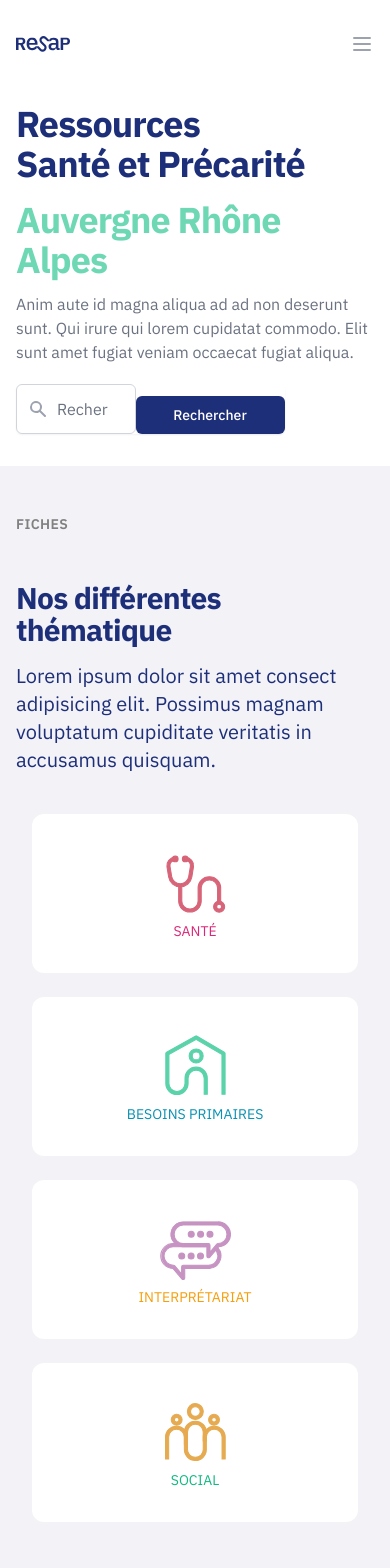
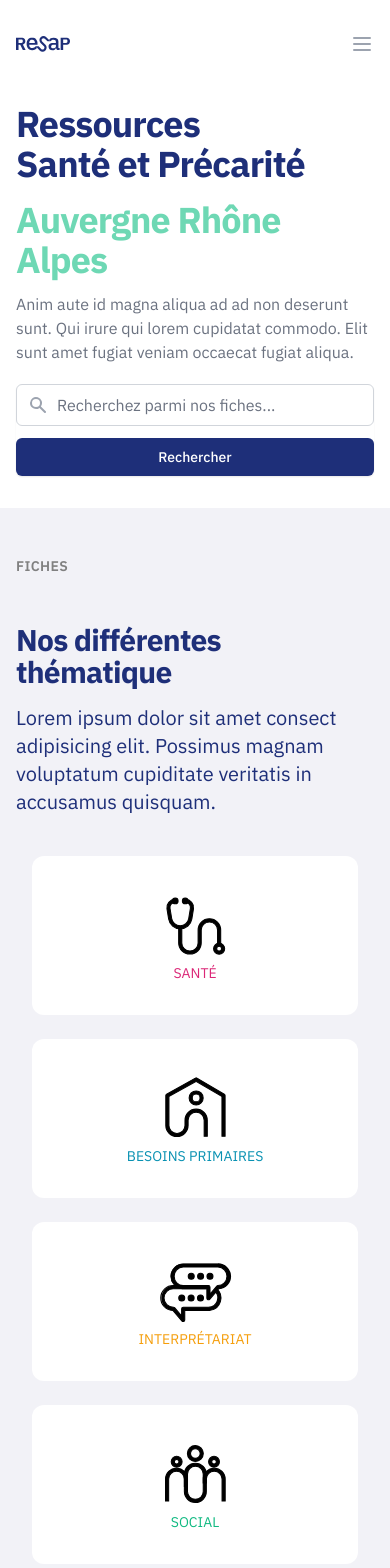
Before and after one commit to mathieutu/resap, a Next.js app: page / in a window 390 px wide. Shown: the top 1568 px of the page. Built offline with nearby package versions, Linux system fonts and the light colour scheme; what @tailwindcss/typography would draw is missing.

Commit message:
Responsive

```diff
--- a/src/components/Home/FeatureSection.tsx
+++ b/src/components/Home/FeatureSection.tsx
@@ -54,9 +54,9 @@ export const FeatureSection = ({ className }: Props) => (
                 {/*    className="absolute flex items-center justify-center h-12 w-12 rounded-md bg-indigo-500 text-white">*/}
                 {/*    <feature.icon className="h-6 w-6" aria-hidden="true"/>*/}
                 {/* </div>*/}
-                <p className="ml-16 text-lg leading-6 font-medium text-gray-900">{feature.name}</p>
+                <p className="lg:ml-16 text-lg leading-6 font-medium text-gray-900">{feature.name}</p>
               </dt>
-              <dd className="mt-2 ml-16 text-base text-gray-500">{feature.description}</dd>
+              <dd className="mt-2 lg:ml-16 text-base text-gray-500">{feature.description}</dd>
             </div>
           ))}
         </dl>
--- a/src/components/Home/ThemeSection.tsx
+++ b/src/components/Home/ThemeSection.tsx
@@ -24,7 +24,7 @@ export const ThemeSection = ({className}: Props) => (
       <div className="mt-10">
         <div className="flex flex-wrap justify-between w-full">
           {Object.values(categories).map((categorie) => (
-            <div className={"w-full md:w-6/12 lg:w-2/12 px-4 flex"}>
+            <div key={categorie.name} className={"w-full md:w-6/12 lg:w-2/12 px-4 flex"}>
               <div className={"mb-6 w-full bg-white rounded-xl py-8 px-4 flex flex-col items-center "}>
                 <categorie.icon className="w-[75px] h-[75px]"/>
                 <span className={classNames(categorie.textColor, 'uppercase text-sm')}>
--- a/src/components/Icons/Besoin.tsx
+++ b/src/components/Icons/Besoin.tsx
@@ -1,16 +1,17 @@
 import {ClassNameProp} from "../../types/react";
+import classNames from "classnames";
 
 export const Besoin = ({className}: ClassNameProp) => (
-  <svg className={className} xmlns="http://www.w3.org/2000/svg" width="72px" height="72px" viewBox="0 0 72 72">
+  <svg className={classNames(className, 'fill-current')} xmlns="http://www.w3.org/2000/svg" width="72px" height="72px" viewBox="0 0 72 72">
         <title>RESAP_02_ICONE_Besoin-Prim_Couleur</title>
         <g id="_02_ICONES" data-name="02_ICONES">
-              <path style={{fill:'#5ad2aa'}} className="cls-1"
+              <path
                     d="M18.32,62.92h-.26A10.6,10.6,0,0,1,7.48,52.34V23.62a1.51,1.51,0,0,1,.76-1.31L35.89,6.83a1.51,1.51,0,0,1,1.5,0L63.65,22.33a1.49,1.49,0,0,1,.74,1.29v39h-3V24.48L36.61,9.87,10.48,24.5V52.34a7.59,7.59,0,0,0,7.58,7.58h.26a7.59,7.59,0,0,0,7.58-7.58V47.2A10.6,10.6,0,0,1,36.48,36.61h.26A10.6,10.6,0,0,1,47.32,47.2V62.62h-3V47.2a7.59,7.59,0,0,0-7.58-7.59h-.26A7.59,7.59,0,0,0,28.9,47.2v5.13h0v.07h0A10.6,10.6,0,0,1,18.32,62.92Z"/>
-              <path style={{fill:'#5ad2aa'}} className="cls-1"
+              <path
                     d="M18.32,63.42h-.26A11.09,11.09,0,0,1,7,52.34V23.62a2,2,0,0,1,1-1.74L35.65,6.4a2,2,0,0,1,2,0L63.91,21.9a2,2,0,0,1,1,1.72v39.5h-4V24.76L36.6,10.45,11,24.79V52.34a7.09,7.09,0,0,0,7.08,7.08h.26a7.09,7.09,0,0,0,7.08-7.08V47.2A11.09,11.09,0,0,1,36.48,36.11h.26A11.09,11.09,0,0,1,47.82,47.2V63.12h-4V47.2a7.1,7.1,0,0,0-7.08-7.09h-.26A7.1,7.1,0,0,0,29.4,47.2v5.21A11.12,11.12,0,0,1,18.32,63.42ZM36.63,7.14a1,1,0,0,0-.49.13L8.49,22.75a1,1,0,0,0-.51.87V52.34A10.09,10.09,0,0,0,18.06,62.42h.26a10.12,10.12,0,0,0,10.08-10l.5-.1h-.5V47.2a8.1,8.1,0,0,1,8.08-8.09h.26a8.09,8.09,0,0,1,8.08,8.09V62.12h2V47.2A10.1,10.1,0,0,0,36.74,37.11h-.26A10.1,10.1,0,0,0,26.4,47.2v5.14a8.09,8.09,0,0,1-8.08,8.08h-.26A8.09,8.09,0,0,1,10,52.34V24.21L36.61,9.29l25.28,14.9V62.12h2V23.62a1,1,0,0,0-.49-.86L37.14,7.28A1.06,1.06,0,0,0,36.63,7.14Z"/>
-              <path style={{fill:'#5ad2aa'}} className="cls-1"
+              <path
                     d="M36.63,32.62a6.75,6.75,0,1,1,6.75-6.75A6.75,6.75,0,0,1,36.63,32.62Zm0-10.5a3.75,3.75,0,1,0,3.75,3.75A3.76,3.76,0,0,0,36.63,22.12Z"/>
-              <path style={{fill:'#5ad2aa'}} className="cls-1"
+              <path
                     d="M36.63,33.12a7.25,7.25,0,1,1,7.25-7.25A7.26,7.26,0,0,1,36.63,33.12Zm0-13.5a6.25,6.25,0,1,0,6.25,6.25A6.26,6.26,0,0,0,36.63,19.62Zm0,10.5a4.25,4.25,0,1,1,4.25-4.25A4.25,4.25,0,0,1,36.63,30.12Zm0-7.5a3.25,3.25,0,1,0,3.25,3.25A3.25,3.25,0,0,0,36.63,22.62Z"/>
         </g>
   </svg>
--- a/src/components/Icons/Interpretariat.tsx
+++ b/src/components/Icons/Interpretariat.tsx
@@ -1,58 +1,59 @@
 import {ClassNameProp} from "../../types/react";
+import classNames from "classnames";
 
 export const Interpretariat = ({className}: ClassNameProp)  => (
-  <svg className={className} xmlns="http://www.w3.org/2000/svg"  viewBox="0 0 72 72">
+  <svg className={classNames(className, 'fill-current')} xmlns="http://www.w3.org/2000/svg"  viewBox="0 0 72 72">
         <title>RESAP_02_ICONE_Interpretariat_Couleur</title>
         <g id="_02_ICONES" data-name="02_ICONES">
-              <path style={{fill:'#c693c2'}} className="cls-1"
+              <path
                     d="M48.42,44a1.37,1.37,0,0,1-.52-.1,1.48,1.48,0,0,1-1-1.4V33.33H23.05a1.43,1.43,0,0,1-.58-.12A11.93,11.93,0,0,1,24.14,9.46H57.57a11.94,11.94,0,0,1,.71,23.85L49.56,43.48A1.5,1.5,0,0,1,48.42,44ZM24.14,30.33H48.42a1.5,1.5,0,0,1,1.5,1.5v6.62l6.51-7.6a1.5,1.5,0,0,1,1.14-.52,8.94,8.94,0,0,0,0-17.87H24.14a8.94,8.94,0,0,0,0,17.87Z"/>
-              <path style={{fill:'#c693c2'}} className="cls-1"
+              <path
                     d="M48.42,44.51a1.8,1.8,0,0,1-.69-.13,2,2,0,0,1-1.31-1.87V33.83H23.05a2.17,2.17,0,0,1-.71-.13A12.44,12.44,0,0,1,24.14,9H57.57a12.43,12.43,0,0,1,1,24.83l-8.58,10A2,2,0,0,1,48.42,44.51ZM24.14,10a11.43,11.43,0,0,0-1.6,22.75l.13,0a1,1,0,0,0,.38.08H47.42v9.68a1,1,0,0,0,1.76.65L58,32.82h.21A11.44,11.44,0,0,0,57.57,10ZM49.42,39.8v-8a1,1,0,0,0-1-1H24.14a9.44,9.44,0,0,1,0-18.87H57.57a9.44,9.44,0,0,1,0,18.87,1,1,0,0,0-.76.35ZM24.14,13a8.44,8.44,0,0,0,0,16.87H48.42a2,2,0,0,1,2,2V37.1l5.63-6.57a2,2,0,0,1,1.52-.7,8.44,8.44,0,0,0,0-16.87Z"/>
-              <circle style={{fill:'#c693c2'}} className="cls-1" cx="31.9" cy="21.41" r="1.89"/>
-              <path style={{fill:'#c693c2'}} className="cls-1"
+              <circle cx="31.9" cy="21.41" r="1.89"/>
+              <path
                     d="M31.9,23.79a2.39,2.39,0,1,1,2.39-2.38A2.39,2.39,0,0,1,31.9,23.79Zm0-3.77a1.39,1.39,0,1,0,1.39,1.39A1.38,1.38,0,0,0,31.9,20Z"/>
-              <path style={{fill:'#c693c2'}} className="cls-1"
+              <path
                     d="M31.9,24.29a2.89,2.89,0,1,1,2.89-2.88A2.88,2.88,0,0,1,31.9,24.29Zm0-3.77a.89.89,0,1,0,.89.89A.89.89,0,0,0,31.9,20.52Z"/>
-              <path style={{fill:'#c693c2'}} className="cls-1"
+              <path
                     d="M31.9,24.79a3.39,3.39,0,1,1,3.39-3.38A3.39,3.39,0,0,1,31.9,24.79Zm0-5.77a2.39,2.39,0,1,0,2.39,2.39A2.39,2.39,0,0,0,31.9,19Zm0,3.77a1.39,1.39,0,1,1,1.39-1.38A1.38,1.38,0,0,1,31.9,22.79Zm0-1.77a.39.39,0,1,0,.39.39A.38.38,0,0,0,31.9,21Z"/>
-              <circle style={{fill:'#c693c2'}} className="cls-1" cx="40.9" cy="21.41" r="1.89"/>
-              <path style={{fill:'#c693c2'}} className="cls-1"
+              <circle cx="40.9" cy="21.41" r="1.89"/>
+              <path
                     d="M40.9,23.79a2.39,2.39,0,1,1,2.39-2.38A2.39,2.39,0,0,1,40.9,23.79Zm0-3.77a1.39,1.39,0,1,0,1.39,1.39A1.39,1.39,0,0,0,40.9,20Z"/>
-              <path style={{fill:'#c693c2'}} className="cls-1"
+              <path
                     d="M40.9,24.29a2.89,2.89,0,1,1,2.89-2.88A2.89,2.89,0,0,1,40.9,24.29Zm0-3.77a.89.89,0,1,0,.89.89A.89.89,0,0,0,40.9,20.52Z"/>
-              <path style={{fill:'#c693c2'}} className="cls-1"
+              <path
                     d="M40.9,24.79a3.39,3.39,0,1,1,3.39-3.38A3.39,3.39,0,0,1,40.9,24.79Zm0-5.77a2.39,2.39,0,1,0,2.39,2.39A2.39,2.39,0,0,0,40.9,19Zm0,3.77a1.39,1.39,0,1,1,1.39-1.38A1.39,1.39,0,0,1,40.9,22.79Zm0-1.77a.39.39,0,1,0,.39.39A.39.39,0,0,0,40.9,21Z"/>
-              <circle style={{fill:'#c693c2'}} className="cls-1" cx="49.9" cy="21.41" r="1.89"/>
-              <path style={{fill:'#c693c2'}} className="cls-1"
+              <circle cx="49.9" cy="21.41" r="1.89"/>
+              <path
                     d="M49.9,23.79a2.39,2.39,0,1,1,2.38-2.38A2.39,2.39,0,0,1,49.9,23.79Zm0-3.77a1.39,1.39,0,1,0,1.38,1.39A1.39,1.39,0,0,0,49.9,20Z"/>
-              <path style={{fill:'#c693c2'}} className="cls-1"
+              <path
                     d="M49.9,24.29a2.89,2.89,0,1,1,2.88-2.88A2.89,2.89,0,0,1,49.9,24.29Zm0-3.77a.89.89,0,1,0,0,1.77.89.89,0,0,0,0-1.77Z"/>
-              <path style={{fill:'#c693c2'}} className="cls-1"
+              <path
                     d="M49.9,24.79a3.39,3.39,0,1,1,3.38-3.38A3.39,3.39,0,0,1,49.9,24.79Zm0-5.77a2.39,2.39,0,1,0,2.38,2.39A2.39,2.39,0,0,0,49.9,19Zm0,3.77a1.39,1.39,0,1,1,1.38-1.38A1.38,1.38,0,0,1,49.9,22.79Zm0-1.77a.39.39,0,1,0,0,.77.39.39,0,0,0,0-.77Z"/>
-              <path style={{fill:'#c693c2'}} className="cls-1"
+              <path
                     d="M24.18,64.88A1.52,1.52,0,0,1,23,64.35L14.33,54.18A11.94,11.94,0,0,1,15,30.33h31.2v3H15A8.94,8.94,0,1,0,15,51.2a1.51,1.51,0,0,1,1.14.52l6.5,7.6V52.7a1.5,1.5,0,0,1,1.5-1.5H48.46a8.92,8.92,0,0,0,5.89-15.64l2-2.26a11.92,11.92,0,0,1-6.19,20.78,1.45,1.45,0,0,1-.59.12H25.68v9.18a1.5,1.5,0,0,1-1,1.41A1.54,1.54,0,0,1,24.18,64.88Z"/>
-              <path style={{fill:'#c693c2'}} className="cls-1"
+              <path
                     d="M24.18,65.38a2,2,0,0,1-1.51-.7l-8.58-10A12.43,12.43,0,0,1,15,29.83h31.7v4H15A8.44,8.44,0,1,0,15,50.7a2,2,0,0,1,1.52.7L22.18,58V52.7a2,2,0,0,1,2-2H48.46A8.43,8.43,0,0,0,54,35.93l-.38-.33,2.65-3,.37.33a12.42,12.42,0,0,1-6.39,21.64,2.18,2.18,0,0,1-.72.13H26.18v8.68a2,2,0,0,1-1.3,1.88A2.06,2.06,0,0,1,24.18,65.38ZM15,30.83a11.43,11.43,0,0,0-.68,22.85h.21L23.42,64a1,1,0,0,0,1.11.29,1,1,0,0,0,.65-.94V53.7H49.55a1,1,0,0,0,.39-.08l.13,0A11.42,11.42,0,0,0,56.37,34l-1.32,1.5A9.43,9.43,0,0,1,48.46,51.7H24.18a1,1,0,0,0-1,1v8L15.8,52.05A1,1,0,0,0,15,51.7a9.44,9.44,0,1,1,0-18.87h30.7v-2Z"/>
-              <circle style={{fill:'#c693c2'}} className="cls-1" cx="22.8" cy="42.19" r="1.89"/>
-              <path style={{fill:'#c693c2'}} className="cls-1"
+              <circle cx="22.8" cy="42.19" r="1.89"/>
+              <path
                     d="M22.8,44.57a2.39,2.39,0,1,1,2.38-2.38A2.39,2.39,0,0,1,22.8,44.57Zm0-3.77a1.39,1.39,0,1,0,1.38,1.39A1.39,1.39,0,0,0,22.8,40.8Z"/>
-              <path style={{fill:'#c693c2'}} className="cls-1"
+              <path
                     d="M22.8,45.07a2.89,2.89,0,1,1,2.88-2.88A2.89,2.89,0,0,1,22.8,45.07Zm0-3.77a.89.89,0,1,0,0,1.77.89.89,0,0,0,0-1.77Z"/>
-              <path style={{fill:'#c693c2'}} className="cls-1"
+              <path
                     d="M22.8,45.57a3.39,3.39,0,1,1,3.38-3.38A3.39,3.39,0,0,1,22.8,45.57Zm0-5.77a2.39,2.39,0,1,0,2.38,2.39A2.39,2.39,0,0,0,22.8,39.8Zm0,3.77a1.39,1.39,0,1,1,1.38-1.38A1.38,1.38,0,0,1,22.8,43.57Zm0-1.77a.39.39,0,0,0-.39.39.39.39,0,0,0,.77,0A.39.39,0,0,0,22.8,41.8Z"/>
-              <circle style={{fill:'#c693c2'}} className="cls-1" cx="31.79" cy="42.19" r="1.89"/>
-              <path style={{fill:'#c693c2'}} className="cls-1"
+              <circle cx="31.79" cy="42.19" r="1.89"/>
+              <path
                     d="M31.79,44.57a2.39,2.39,0,1,1,2.39-2.38A2.39,2.39,0,0,1,31.79,44.57Zm0-3.77a1.39,1.39,0,1,0,1.39,1.39A1.38,1.38,0,0,0,31.79,40.8Z"/>
-              <path style={{fill:'#c693c2'}} className="cls-1"
+              <path
                     d="M31.79,45.07a2.89,2.89,0,1,1,2.89-2.88A2.88,2.88,0,0,1,31.79,45.07Zm0-3.77a.89.89,0,1,0,.89.89A.89.89,0,0,0,31.79,41.3Z"/>
-              <path style={{fill:'#c693c2'}} className="cls-1"
+              <path
                     d="M31.79,45.57a3.39,3.39,0,1,1,3.39-3.38A3.39,3.39,0,0,1,31.79,45.57Zm0-5.77a2.39,2.39,0,1,0,2.39,2.39A2.39,2.39,0,0,0,31.79,39.8Zm0,3.77a1.39,1.39,0,1,1,1.39-1.38A1.38,1.38,0,0,1,31.79,43.57Zm0-1.77a.39.39,0,0,0-.38.39.39.39,0,0,0,.77,0A.39.39,0,0,0,31.79,41.8Z"/>
-              <circle style={{fill:'#c693c2'}} className="cls-1" cx="40.79" cy="42.19" r="1.89"/>
-              <path style={{fill:'#c693c2'}} className="cls-1"
+              <circle cx="40.79" cy="42.19" r="1.89"/>
+              <path
                     d="M40.79,44.57a2.39,2.39,0,1,1,2.39-2.38A2.39,2.39,0,0,1,40.79,44.57Zm0-3.77a1.39,1.39,0,1,0,1.39,1.39A1.38,1.38,0,0,0,40.79,40.8Z"/>
-              <path style={{fill:'#c693c2'}} className="cls-1"
+              <path
                     d="M40.79,45.07a2.89,2.89,0,1,1,2.89-2.88A2.88,2.88,0,0,1,40.79,45.07Zm0-3.77a.89.89,0,1,0,.89.89A.88.88,0,0,0,40.79,41.3Z"/>
-              <path style={{fill:'#c693c2'}} className="cls-1"
+              <path
                     d="M40.79,45.57a3.39,3.39,0,1,1,3.39-3.38A3.38,3.38,0,0,1,40.79,45.57Zm0-5.77a2.39,2.39,0,1,0,2.39,2.39A2.39,2.39,0,0,0,40.79,39.8Zm0,3.77a1.39,1.39,0,1,1,1.39-1.38A1.38,1.38,0,0,1,40.79,43.57Zm0-1.77a.39.39,0,0,0-.38.39.38.38,0,0,0,.38.38.39.39,0,0,0,.39-.38A.4.4,0,0,0,40.79,41.8Z"/>
         </g>
   </svg>
--- a/src/components/Icons/Sante.tsx
+++ b/src/components/Icons/Sante.tsx
@@ -1,34 +1,35 @@
 import {ClassNameProp} from "../../types/react";
+import classNames from "classnames";
 
 export const Sante = ({className}: ClassNameProp) => (
-  <svg className={className} xmlns="http://www.w3.org/2000/svg" width="72px" height="72px" viewBox="0 0 72 72">
+  <svg className={classNames(className, 'fill-current')} xmlns="http://www.w3.org/2000/svg" width="72px" height="72px" viewBox="0 0 72 72">
         <title>RESAP_02_ICONE_Sante_Couleur</title>
         <g id="_02_ICONES" data-name="02_ICONES">
-              <path style={{fill:'#d76478'}} className="cls-1"
+              <path
                     d="M30.8,63.44h-.26a10.71,10.71,0,0,1-10.7-10.7v-15h3v15a7.71,7.71,0,0,0,7.7,7.7h.26a7.71,7.71,0,0,0,7.71-7.7V40.3a10.71,10.71,0,0,1,10.7-10.71h.26A10.72,10.72,0,0,1,60.18,40.3V54.53h-3V40.3a7.72,7.72,0,0,0-7.71-7.71h-.26a7.72,7.72,0,0,0-7.7,7.71V52.74A10.71,10.71,0,0,1,30.8,63.44Z"/>
-              <path style={{fill:'#d76478'}} className="cls-1"
+              <path
                     d="M30.8,63.94h-.26a11.21,11.21,0,0,1-11.2-11.2V37.22h4V52.74a7.21,7.21,0,0,0,7.2,7.2h.26A7.21,7.21,0,0,0,38,52.74V40.3a11.22,11.22,0,0,1,11.2-11.21h.26A11.22,11.22,0,0,1,60.68,40.3V55h-4V40.3a7.21,7.21,0,0,0-7.21-7.21h-.26A7.21,7.21,0,0,0,42,40.3V52.74A11.22,11.22,0,0,1,30.8,63.94ZM20.34,38.22V52.74a10.22,10.22,0,0,0,10.2,10.2h.26A10.22,10.22,0,0,0,41,52.74V40.3a8.21,8.21,0,0,1,8.2-8.21h.26a8.22,8.22,0,0,1,8.21,8.21V54h2V40.3A10.22,10.22,0,0,0,49.47,30.09h-.26A10.22,10.22,0,0,0,39,40.3V52.74a8.21,8.21,0,0,1-8.21,8.2h-.26a8.21,8.21,0,0,1-8.2-8.2V38.22Z"/>
-              <path style={{fill:'#d76478'}} className="cls-1"
+              <path
                     d="M58.68,63.59A5.33,5.33,0,1,1,64,58.26,5.33,5.33,0,0,1,58.68,63.59Zm0-7.66A2.33,2.33,0,1,0,61,58.26,2.33,2.33,0,0,0,58.68,55.93Z"/>
-              <path style={{fill:'#d76478'}} className="cls-1"
+              <path
                     d="M58.68,64.09a5.83,5.83,0,1,1,5.83-5.83A5.83,5.83,0,0,1,58.68,64.09Zm0-10.66a4.83,4.83,0,1,0,4.83,4.83A4.83,4.83,0,0,0,58.68,53.43Zm0,7.66a2.83,2.83,0,1,1,2.83-2.83A2.83,2.83,0,0,1,58.68,61.09Zm0-4.66a1.83,1.83,0,1,0,1.83,1.83A1.83,1.83,0,0,0,58.68,56.43Z"/>
-              <circle style={{fill:'#d76478'}} className="cls-1" cx="26.11" cy="12.45" r="1.73"/>
-              <path style={{fill:'#d76478'}} className="cls-1"
+              <circle cx="26.11" cy="12.45" r="1.73"/>
+              <path
                     d="M26.11,14.68a2.23,2.23,0,1,1,2.23-2.23A2.23,2.23,0,0,1,26.11,14.68Zm0-3.46a1.23,1.23,0,1,0,1.23,1.23A1.23,1.23,0,0,0,26.11,11.22Z"/>
-              <path style={{fill:'#d76478'}} className="cls-1"
+              <path
                     d="M26.11,15.18a2.73,2.73,0,1,1,2.73-2.73A2.73,2.73,0,0,1,26.11,15.18Zm0-3.46a.73.73,0,1,0,.73.73A.73.73,0,0,0,26.11,11.72Z"/>
-              <path style={{fill:'#d76478'}} className="cls-1"
+              <path
                     d="M26.11,15.68a3.23,3.23,0,1,1,3.23-3.23A3.23,3.23,0,0,1,26.11,15.68Zm0-5.46a2.23,2.23,0,1,0,2.23,2.23A2.23,2.23,0,0,0,26.11,10.22Zm0,3.46a1.23,1.23,0,1,1,1.23-1.23A1.23,1.23,0,0,1,26.11,13.68Zm0-1.46a.23.23,0,0,0-.23.23c0,.25.46.25.46,0A.23.23,0,0,0,26.11,12.22Z"/>
-              <circle style={{fill:'#d76478'}} className="cls-1" cx="16.56" cy="12.45" r="1.73"/>
-              <path style={{fill:'#d76478'}} className="cls-1"
+              <circle cx="16.56" cy="12.45" r="1.73"/>
+              <path
                     d="M16.56,14.68a2.23,2.23,0,1,1,2.24-2.23A2.23,2.23,0,0,1,16.56,14.68Zm0-3.46a1.23,1.23,0,1,0,1.24,1.23A1.24,1.24,0,0,0,16.56,11.22Z"/>
-              <path style={{fill:'#d76478'}} className="cls-1"
+              <path
                     d="M16.56,15.18a2.73,2.73,0,1,1,2.74-2.73A2.74,2.74,0,0,1,16.56,15.18Zm0-3.46a.73.73,0,0,0,0,1.46.73.73,0,1,0,0-1.46Z"/>
-              <path style={{fill:'#d76478'}} className="cls-1"
+              <path
                     d="M16.56,15.68a3.23,3.23,0,1,1,3.24-3.23A3.23,3.23,0,0,1,16.56,15.68Zm0-5.46a2.23,2.23,0,1,0,2.24,2.23A2.23,2.23,0,0,0,16.56,10.22Zm0,3.46a1.23,1.23,0,1,1,1.24-1.23A1.24,1.24,0,0,1,16.56,13.68Zm0-1.46a.23.23,0,0,0-.23.23c0,.25.47.25.47,0A.23.23,0,0,0,16.56,12.22Z"/>
-              <path style={{fill:'#d76478'}} className="cls-1"
+              <path
                     d="M21.34,39.21A11.25,11.25,0,0,1,10.2,29.76L8.59,19.93a7.76,7.76,0,0,1,7.65-9h.36v3h-.36a4.76,4.76,0,0,0-4.69,5.52l1.61,9.83a8.29,8.29,0,0,0,16.36,0l1.61-9.83a4.76,4.76,0,0,0-4.69-5.52H26.1v-3h.34a7.76,7.76,0,0,1,7.65,9l-1.61,9.83A11.25,11.25,0,0,1,21.34,39.21Z"/>
-              <path style={{fill:'#d76478'}} className="cls-1"
+              <path
                     d="M21.34,39.71A11.74,11.74,0,0,1,9.71,29.84L8.1,20a8.25,8.25,0,0,1,8.14-9.59h.86v4h-.86A4.26,4.26,0,0,0,12,19.36l1.62,9.83a7.78,7.78,0,0,0,15.36,0l1.62-9.83a4.26,4.26,0,0,0-4.2-4.94H25.6v-4h.84A8.25,8.25,0,0,1,34.58,20L33,29.84A11.74,11.74,0,0,1,21.34,39.71ZM16.1,11.42a7.26,7.26,0,0,0-7,8.43l1.62,9.82a10.78,10.78,0,0,0,21.28,0l1.62-9.82a7.26,7.26,0,0,0-7-8.43v2a5.25,5.25,0,0,1,5,6.1L30,29.35a8.79,8.79,0,0,1-17.34,0l-1.61-9.83a5.24,5.24,0,0,1,5-6.1Z"/>
         </g>
   </svg>
--- a/src/components/Icons/Social.tsx
+++ b/src/components/Icons/Social.tsx
@@ -1,28 +1,29 @@
 import {ClassNameProp} from "../../types/react";
+import classNames from "classnames";
 
 export const Social = ({className}: ClassNameProp) => (
-  <svg className={className} xmlns="http://www.w3.org/2000/svg" width="72px" height="72px" viewBox="0 0 72 72">
+  <svg className={classNames(className, 'fill-current')} xmlns="http://www.w3.org/2000/svg" width="72px" height="72px" viewBox="0 0 72 72">
         <title>RESAP_02_ICONE_Social_Couleur</title>
         <g id="_02_ICONES" data-name="02_ICONES">
-              <path style={{fill:'#e6aa50'}} className="cls-1"
+              <path
                     d="M36,62.84h-.25A10.44,10.44,0,0,1,25.31,52.41V40.35a7.43,7.43,0,0,0-7.42-7.42h-.25a7.43,7.43,0,0,0-7.42,7.42v21h-3v-21A10.43,10.43,0,0,1,17.64,29.93h.25A10.43,10.43,0,0,1,28.31,40.35V52.41a7.43,7.43,0,0,0,7.42,7.43H36a7.43,7.43,0,0,0,7.43-7.43V40.35A10.43,10.43,0,0,1,53.83,29.93h.25A10.44,10.44,0,0,1,64.51,40.35v21h-3v-21a7.43,7.43,0,0,0-7.43-7.42h-.25a7.43,7.43,0,0,0-7.42,7.42V52.41A10.44,10.44,0,0,1,36,62.84Z"/>
-              <path style={{fill:'#e6aa50'}} className="cls-1"
+              <path
                     d="M36,63.34h-.25A10.94,10.94,0,0,1,24.81,52.41V40.35a6.92,6.92,0,0,0-6.92-6.92h-.25a6.92,6.92,0,0,0-6.92,6.92V61.84h-4V40.35A10.93,10.93,0,0,1,17.64,29.43h.25A10.93,10.93,0,0,1,28.81,40.35V52.41a6.94,6.94,0,0,0,6.92,6.93H36a6.94,6.94,0,0,0,6.93-6.93V40.35A10.93,10.93,0,0,1,53.83,29.43h.25A10.94,10.94,0,0,1,65,40.35V61.84H61V40.35a6.93,6.93,0,0,0-6.93-6.92h-.25a6.92,6.92,0,0,0-6.92,6.92V52.41A10.94,10.94,0,0,1,36,63.34ZM17.64,32.43h.25a7.93,7.93,0,0,1,7.92,7.92V52.41a9.94,9.94,0,0,0,9.92,9.93H36a9.94,9.94,0,0,0,9.93-9.93V40.35a7.93,7.93,0,0,1,7.92-7.92h.25A7.93,7.93,0,0,1,62,40.35V60.84h2V40.35a9.94,9.94,0,0,0-9.93-9.92h-.25a9.93,9.93,0,0,0-9.92,9.92V52.41A7.94,7.94,0,0,1,36,60.34h-.25a7.93,7.93,0,0,1-7.92-7.93V40.35a9.93,9.93,0,0,0-9.92-9.92h-.25a9.93,9.93,0,0,0-9.92,9.92V60.84h2V40.35A7.93,7.93,0,0,1,17.64,32.43Z"/>
-              <path style={{fill:'#e6aa50'}} className="cls-1"
+              <path
                     d="M26.81,47.61h-1.5V35.55A10.43,10.43,0,0,1,35.73,25.13H36A10.43,10.43,0,0,1,46.41,35.55v8.51h-3V35.55A7.43,7.43,0,0,0,36,28.13h-.25a7.43,7.43,0,0,0-7.42,7.42V47.61Z"/>
-              <path style={{fill:'#e6aa50'}} className="cls-1"
+              <path
                     d="M28.81,48.11h-4V35.55A10.93,10.93,0,0,1,35.73,24.63H36A10.94,10.94,0,0,1,46.91,35.55v9h-4v-9A6.93,6.93,0,0,0,36,28.63h-.25a6.93,6.93,0,0,0-6.92,6.92Zm-3-1h2V35.55a7.93,7.93,0,0,1,7.92-7.92H36a7.93,7.93,0,0,1,7.93,7.92v8h2v-8A9.93,9.93,0,0,0,36,25.63h-.25a9.93,9.93,0,0,0-9.92,9.92Z"/>
-              <path style={{fill:'#e6aa50'}} className="cls-1"
+              <path
                     d="M53.79,29A5.22,5.22,0,1,1,59,23.73,5.22,5.22,0,0,1,53.79,29Zm0-7.43A2.22,2.22,0,1,0,56,23.73,2.21,2.21,0,0,0,53.79,21.52Z"/>
-              <path style={{fill:'#e6aa50'}} className="cls-1"
+              <path
                     d="M53.79,29.45a5.72,5.72,0,1,1,5.71-5.72A5.72,5.72,0,0,1,53.79,29.45Zm0-10.43a4.72,4.72,0,1,0,4.71,4.71A4.71,4.71,0,0,0,53.79,19Zm0,7.43a2.72,2.72,0,1,1,2.71-2.72A2.71,2.71,0,0,1,53.79,26.45Zm0-4.43a1.72,1.72,0,1,0,1.71,1.71A1.72,1.72,0,0,0,53.79,22Z"/>
-              <path style={{fill:'#e6aa50'}} className="cls-1"
+              <path
                     d="M17.93,29a5.22,5.22,0,1,1,5.21-5.22A5.22,5.22,0,0,1,17.93,29Zm0-7.43a2.22,2.22,0,1,0,2.21,2.21A2.21,2.21,0,0,0,17.93,21.52Z"/>
-              <path style={{fill:'#e6aa50'}} className="cls-1"
+              <path
                     d="M17.93,29.45a5.72,5.72,0,1,1,5.71-5.72A5.72,5.72,0,0,1,17.93,29.45Zm0-10.43a4.72,4.72,0,1,0,4.71,4.71A4.71,4.71,0,0,0,17.93,19Zm0,7.43a2.72,2.72,0,1,1,2.71-2.72A2.71,2.71,0,0,1,17.93,26.45Zm0-4.43a1.72,1.72,0,1,0,1.71,1.71A1.71,1.71,0,0,0,17.93,22Z"/>
-              <path style={{fill:'#e6aa50'}} className="cls-1"
+              <path
                     d="M35.86,23.52a7.64,7.64,0,1,1,7.64-7.64A7.65,7.65,0,0,1,35.86,23.52Zm0-12.28a4.64,4.64,0,1,0,4.64,4.64A4.64,4.64,0,0,0,35.86,11.24Z"/>
-              <path style={{fill:'#e6aa50'}} className="cls-1"
+              <path
                     d="M35.86,24A8.14,8.14,0,1,1,44,15.88,8.15,8.15,0,0,1,35.86,24Zm0-15.28A7.14,7.14,0,1,0,43,15.88,7.16,7.16,0,0,0,35.86,8.74Zm0,12.28A5.14,5.14,0,1,1,41,15.88,5.15,5.15,0,0,1,35.86,21Zm0-9.28A4.14,4.14,0,1,0,40,15.88,4.15,4.15,0,0,0,35.86,11.74Z"/>
         </g>
   </svg>
--- a/src/components/Layout/HomeHeader.tsx
+++ b/src/components/Layout/HomeHeader.tsx
@@ -19,11 +19,11 @@ const SearchForm = () => {
   }
 
   return (
-    <form onSubmit={handleSubmit} className="mt-3 sm:flex w-3/4">
+    <form onSubmit={handleSubmit} className="mt-3 sm:flex lg:w-3/4">
       <label htmlFor="search" className="sr-only">
         Recherchez parmi nos fiches...
       </label>
-      <div className="mt-1 flex rounded-md shadow-sm w-full">
+      <div className="mt-1 flex rounded-md shadow-sm w-full flex-wrap">
         <div className="relative flex items-stretch flex-grow focus-within:z-10">
           <div className="absolute inset-y-0 left-0 pl-3 flex items-center pointer-events-none">
             <SearchIcon className="h-5 w-5 text-gray-400" aria-hidden="true" />
@@ -122,13 +122,6 @@ export const HomeHeader = () => (
                     </Link>
                   ))}
                 </div>
-                <a
-                  href="#"
-                  className="block w-full px-5 py-3 text-center font-medium text-indigo-600 bg-gray-50 hover:bg-gray-100"
-                >
-                  {/* TODO à virer ?! */}
-                  Log in
-                </a>
               </div>
             </Popover.Panel>
           </Transition>
--- a/src/components/Layout/Navbar.tsx
+++ b/src/components/Layout/Navbar.tsx
@@ -35,9 +35,9 @@ export const Navbar = () => (
                 ))}
               </nav>
             </div>
-            <div className="flex-1 flex items-center justify-center px-2  lg:justify-end">
+            <div className="lg:flex-1 flex items-center justify-center px-2  lg:justify-end">
               <label htmlFor="search" className="sr-only">
-                Search
+                Rechercher
               </label>
               <div className="relative">
                 <div className="absolute inset-y-0 left-0 pl-3 flex items-center pointer-events-none">
@@ -46,7 +46,7 @@ export const Navbar = () => (
                 <input
                   id="search"
                   name="search"
-                  className="block pl-10 l-10  py-2 border border-gray-300 rounded-md leading-5 bg-white placeholder-gray-500 focus:outline-none focus:placeholder-gray-400 focus:ring-1 focus:ring-indigo-500 focus:border-indigo-500 sm:text-sm"
+                  className="w-full block pl-10 l-10  py-2 border border-gray-300 rounded-md leading-5 bg-white placeholder-gray-500 focus:outline-none focus:placeholder-gray-400 focus:ring-1 focus:ring-indigo-500 focus:border-indigo-500 sm:text-sm"
                   placeholder="Recherchez parmis les fiches et structures"
                   type="search"
                   size={42}
--- a/src/pages/fiches/index.tsx
+++ b/src/pages/fiches/index.tsx
@@ -27,7 +27,7 @@ export default function ListFiches(algoliaProps: AlgoliaSSRProps) {
               />
             </div>
           </div>
-          <ul className="flex gap-4 justify-center my-4">
+          <ul className="flex flex-wrap gap-4 justify-center my-4">
             {Object.values(categories).map(categorie => <li key={categorie.href}><CategorieLink categorie={categorie} scroll={false} /></li>)}
           </ul>
         </SimpleHeader>
```
Also changed, not shown: src/components/CategorieLink.tsx (+6 -4 lines), src/pages/fiches/[categorie]/[slug].tsx (+5 -5 lines).
